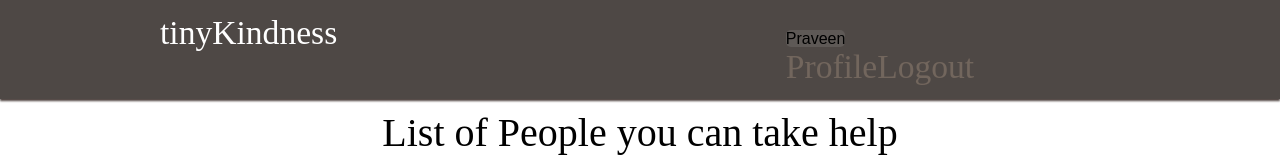
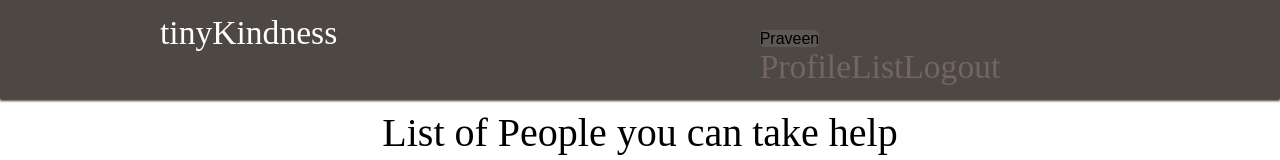
Before and after one commit to AltCampus/tinyKindness, a React (Create React App) app in the folder client/: page /need in a window 1280 px wide. Shown: the top 160 px of the page. Built offline with nearby package versions, Linux system fonts and the light colour scheme; no server answers.

Commit message:
Handle logout

```diff
--- a/client/src/components/SignInLink.js
+++ b/client/src/components/SignInLink.js
@@ -1,5 +1,7 @@
 import React, { Component } from 'react';
 import {Link} from 'react-router-dom'
+import { logOut } from '../store/actions/actionCreator';
+
 
 document.addEventListener('DOMContentLoaded', function() {
   const elms = document.querySelectorAll('.dropdown-trigger');
@@ -12,13 +14,19 @@ class SignInLink extends Component {
     instance.open();
   }
 
+  handleLogout = e => {
+    // localStorage.removeItem('jwt');
+    this.props.dispatch(logOut())
+  }
+
   render() {
     return (
       <div className="auth-links">
         <a className='dropdown-trigger btn drop-btn' href='#' data-target='dropdown1' onClick={this.dropDown}>Praveen <i className="fas fa-sort-down"></i></a>
         <ul id='dropdown1' className='dropdown-content'>
-          <li><Link to="/">Profile</Link></li>
-          <li><a href="#!">Logout</a></li>
+          <li><Link to="/profile">Profile</Link></li>
+          <li><Link to="/need">List</Link></li>
+          <li><a href="#!" onClick={this.handleLogout}>Logout</a></li>
         </ul>
       </div>
     );
--- a/client/src/store/actions/actionCreator.js
+++ b/client/src/store/actions/actionCreator.js
@@ -27,3 +27,9 @@ export function getHelperDetails(cb) {
       });
   };
 }
+
+export function logOut() {
+  return {
+    type: 'LOGOUT_SUCCESS',
+  };
+}
```
